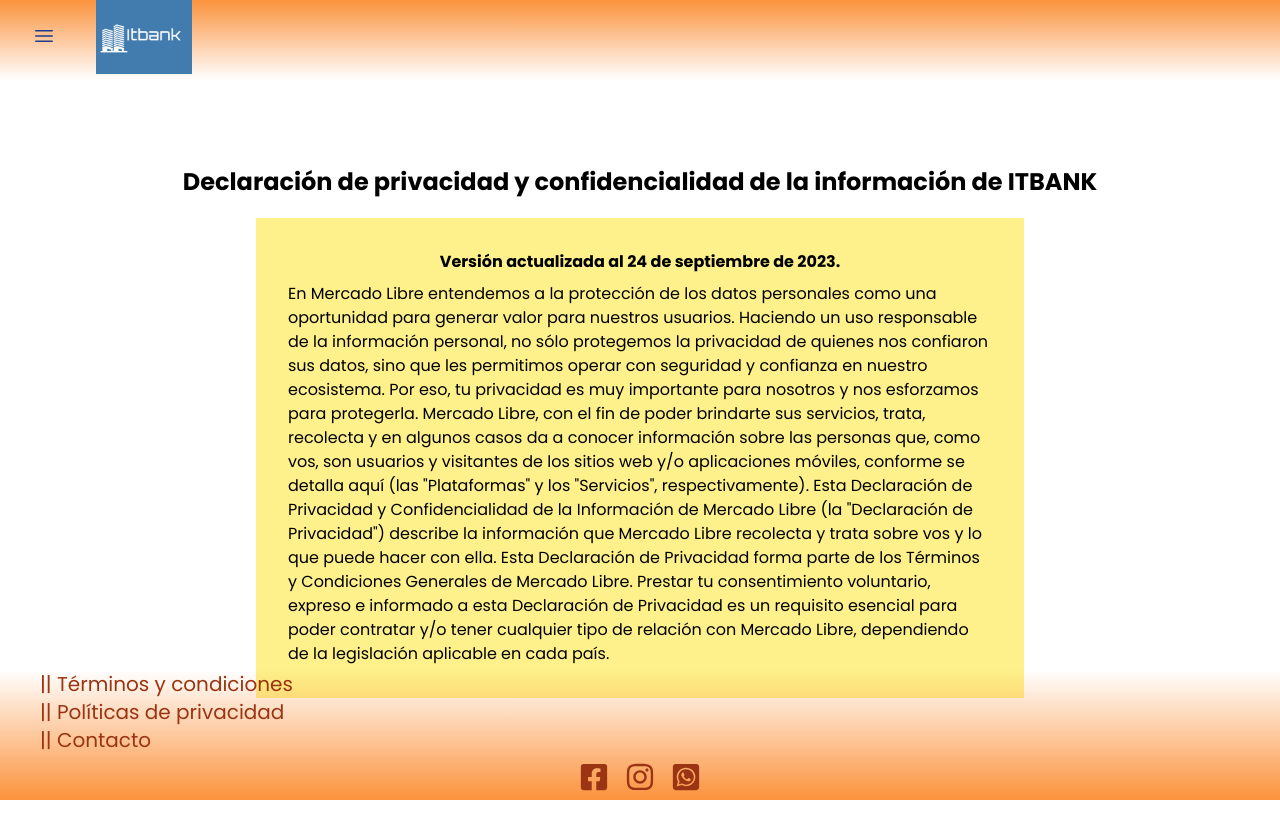
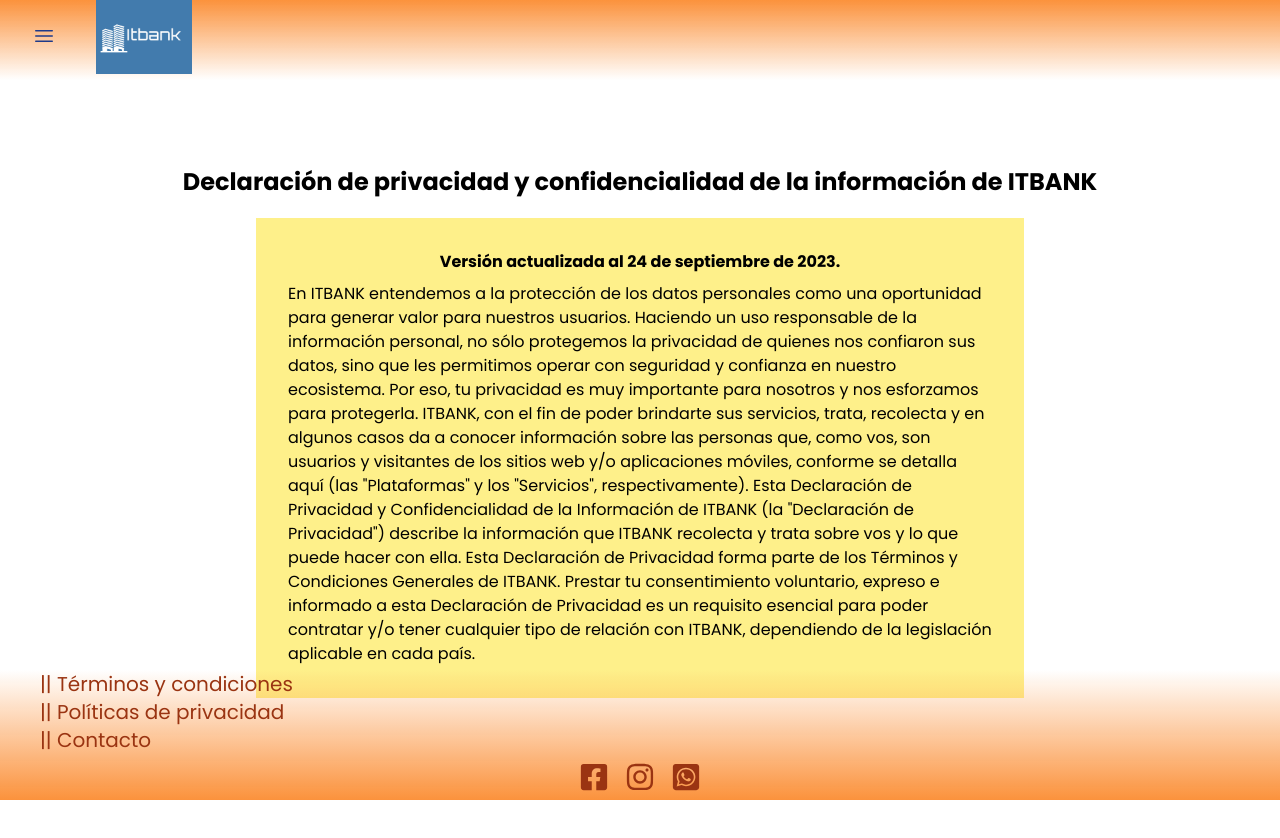
Before and after one commit to NeitRoot/Sprint3-ITBA, a Next.js app: page /privacidad in a window 1280 px wide. Shown: the top 838 px of the page. Built offline with nearby package versions, Linux system fonts and the light colour scheme.

Commit message:
cont, term, priv corregido

```diff
--- a/app/contacto/page.jsx
+++ b/app/contacto/page.jsx
@@ -22,7 +22,7 @@ const Contacto = () => {
                     />
                 </div>
                 <div className="w-[80%] flex border-2 border-yellow-600 rounded">
-                    <div className="flex p-8">
+                    <div className="flex p-8 sm:flex-col">
                         <div className="flex flex-col p-2">
                             <h3 className="font-bold">CENTRO DE ATENCIÓN Y SERVICIOS DEL BANCO ITBANK 0810-2222-2222</h3>
                             <p className="m-2">De lunes a viernes de 8:00 a 22:00.</p>
--- a/app/privacidad/page.jsx
+++ b/app/privacidad/page.jsx
@@ -8,37 +8,37 @@ const Privacidad = () => {
         <Header />
         <SideBar />
         <section className="flex h-screen mt-8 mb-16">
-            <div className="w-full flex flex-col items-center justify-center ">
+            <div className="w-full flex flex-col items-center justify-center">
                 <div className=" flex flex-col items-center">
                     <h2 className="text-2xl font-inter font-bold mb-5">
                         Declaración de privacidad y confidencialidad de la información de   ITBANK
                     </h2>
                 </div>
-                <div className="w-[60%] flex flex-col items-center justify-center bg-yellow-200 p-8">
+                <div className="w-[60%] flex flex-col items-center justify-center bg-yellow-200 p-8 md:w-[80%] sm:w-[90%]">
                     <p className="mb-2 font-bold">
                         Versión actualizada al 24 de septiembre de 2023.
                     </p>
                     <p>
-                        En Mercado Libre entendemos a la protección de los datos
+                        En ITBANK entendemos a la protección de los datos
                         personales como una oportunidad para generar valor para nuestros
                         usuarios. Haciendo un uso responsable de la información personal,
                         no sólo protegemos la privacidad de quienes nos confiaron sus
                         datos, sino que les permitimos operar con seguridad y confianza en
                         nuestro ecosistema. Por eso, tu privacidad es muy importante para
-                        nosotros y nos esforzamos para protegerla. Mercado Libre, con el
+                        nosotros y nos esforzamos para protegerla. ITBANK, con el
                         fin de poder brindarte sus servicios, trata, recolecta y en
                         algunos casos da a conocer información sobre las personas que,
                         como vos, son usuarios y visitantes de los sitios web y/o
                         aplicaciones móviles, conforme se detalla aquí (las "Plataformas"
                         y los "Servicios", respectivamente). Esta Declaración de
-                        Privacidad y Confidencialidad de la Información de Mercado Libre
+                        Privacidad y Confidencialidad de la Información de ITBANK
                         (la "Declaración de Privacidad") describe la información que
-                        Mercado Libre recolecta y trata sobre vos y lo que puede hacer con
+                        ITBANK recolecta y trata sobre vos y lo que puede hacer con
                         ella. Esta Declaración de Privacidad forma parte de los Términos y
-                        Condiciones Generales de Mercado Libre. Prestar tu consentimiento
+                        Condiciones Generales de ITBANK. Prestar tu consentimiento
                         voluntario, expreso e informado a esta Declaración de Privacidad
                         es un requisito esencial para poder contratar y/o tener cualquier
-                        tipo de relación con Mercado Libre, dependiendo de la legislación
+                        tipo de relación con ITBANK, dependiendo de la legislación
                         aplicable en cada país.
                     </p>
                 </div>
--- a/app/terminos/page.jsx
+++ b/app/terminos/page.jsx
@@ -14,7 +14,7 @@ const Terminos = () => {
                         TÉRMINOS Y CONDICIONES
                     </h2>
                 </div>
-                <div className="w-[60%] flex flex-col items-center justify-center bg-yellow-200 p-8">
+                <div className="w-[60%] flex flex-col items-center justify-center bg-yellow-200 p-8 md:w-[80%] sm:w-[90%]">
                     <p className="mb-2 font-bold">Vigente desde: 12/07/2023</p>
                     <p>
                         Los términos y condiciones de uso que se describen a continuación
```
